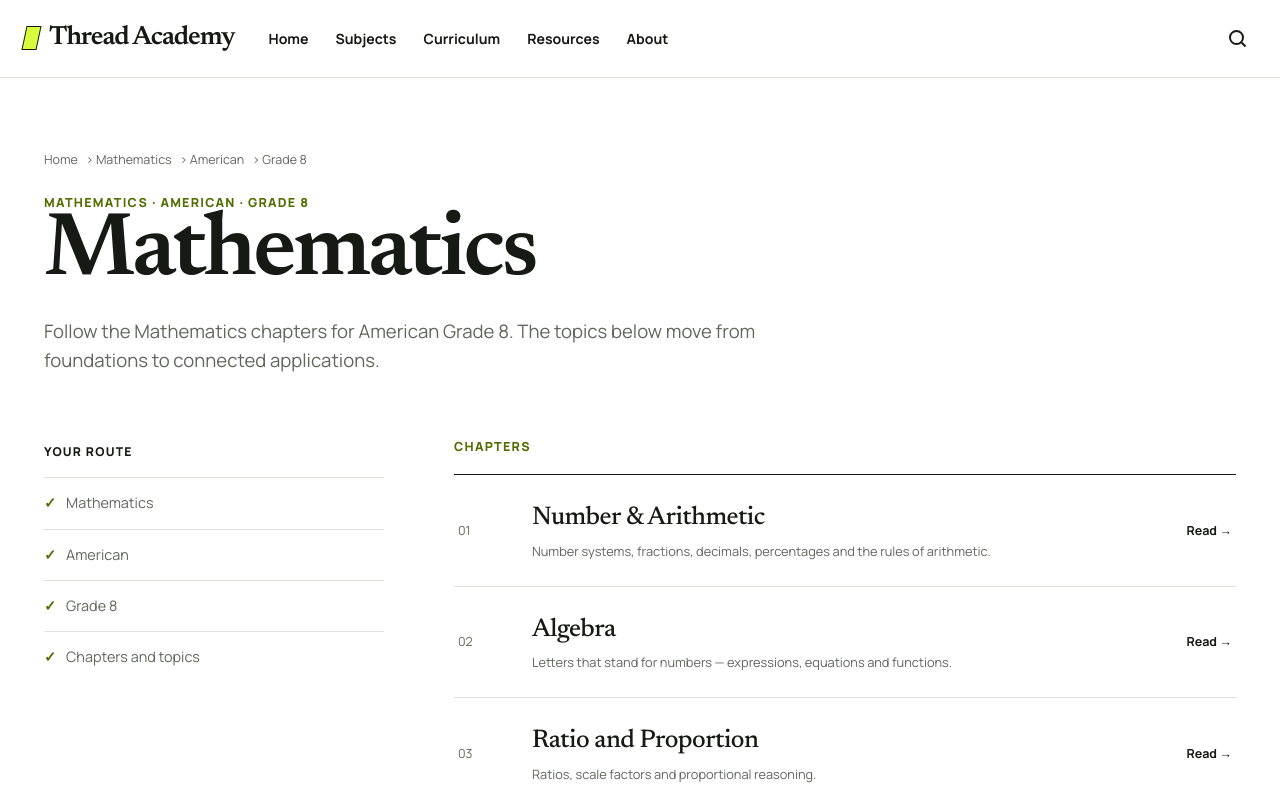
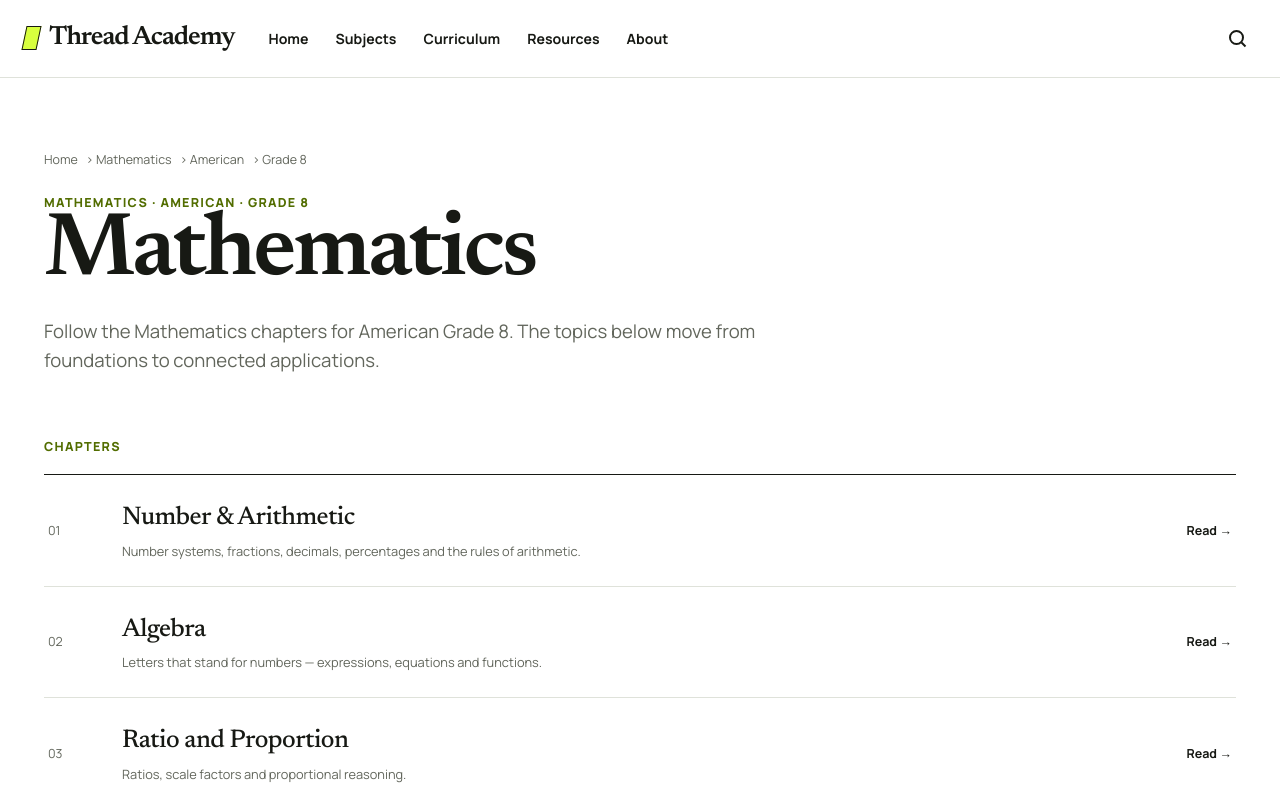
Before and after one commit to aliaaquib/student-learning-website, a Next.js app: page /subjects/mathematics/american/grade-8 in a window 1280 px wide. Shown: the top 800 px of the page. Built offline with nearby package versions, Linux system fonts and the light colour scheme.

Commit message:
Hide the Your route panel on chapter list pages (all subjects)

```diff
--- a/src/app/subjects/[subject]/[curriculum]/[level]/page.tsx
+++ b/src/app/subjects/[subject]/[curriculum]/[level]/page.tsx
@@ -60,16 +60,6 @@ export default function SubjectLevelPage({
         lede={`Follow the ${subject.name} chapters for ${curriculum.name} ${level.name}. The topics below move from foundations to connected applications.`}
       />
       <section className="subject-overview">
-        <div className="overview-grid">
-          <aside className="overview-aside">
-            <h2>Your route</h2>
-            <ul className="learn-list">
-              <li>{subject.name}</li>
-              <li>{curriculum.name}</li>
-              <li>{level.name}</li>
-              <li>Chapters and topics</li>
-            </ul>
-          </aside>
         <div>
           <div className="eyebrow" style={{ marginBottom: 18 }}>
             Chapters
@@ -93,7 +83,6 @@ export default function SubjectLevelPage({
             })}
           </div>
         </div>
-        </div>
       </section>
     </>
   );
```
Lines whose indentation alone changed are shown as unchanged.
